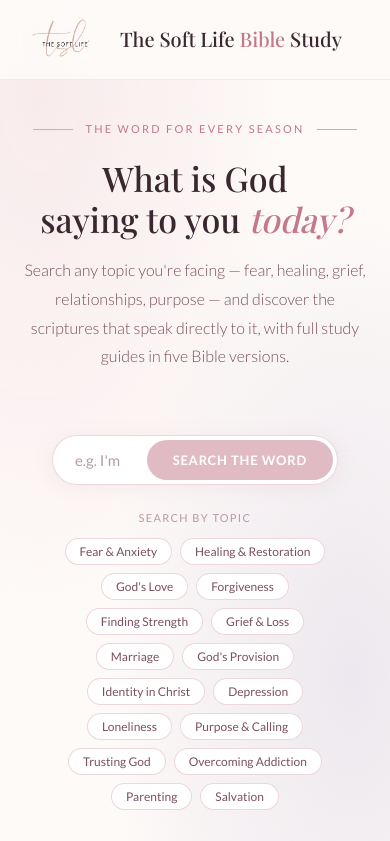
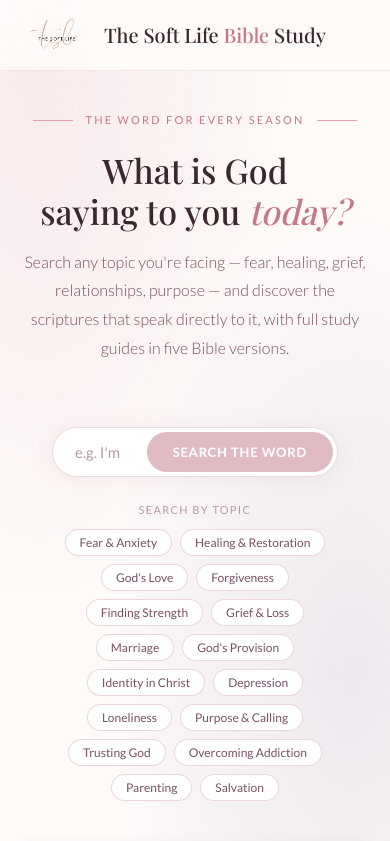
Before and after one commit to LifewithKemi/simplified-bible-study, a React (Vite) app: page / in a window 390 px wide. Shown: the top 841 px of the page. Built offline with nearby package versions, Linux system fonts and the light colour scheme.

Commit message:
Update index.css

```diff
--- a/src/index.css
+++ b/src/index.css
@@ -621,3 +621,8 @@
   .search-container, .topics-section { margin-left: 1.25rem; margin-right: 1.25rem; max-width: none; }
   .submit-input-row { flex-direction: column; }
 }
+@media (max-width: 600px) {
+  .header-brand-mark {
+    width: 72px;
+  }
+}
```
